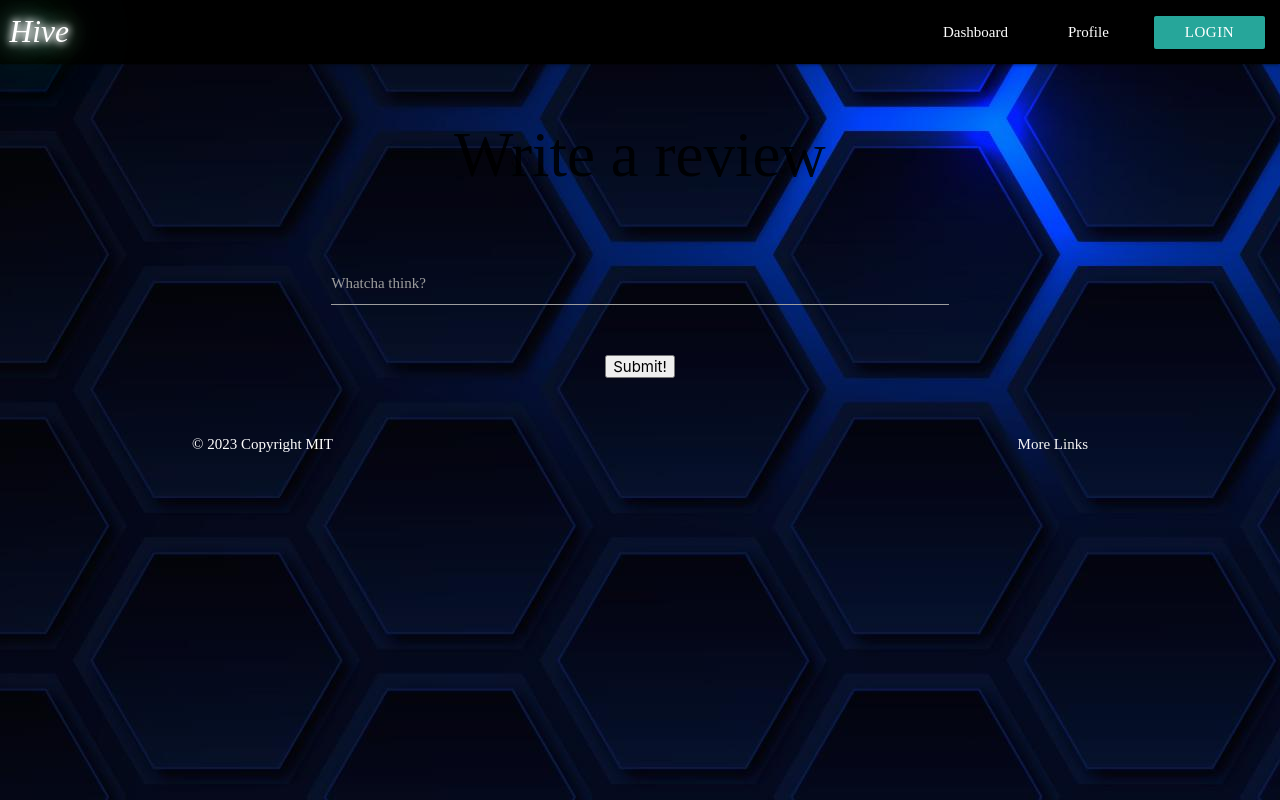
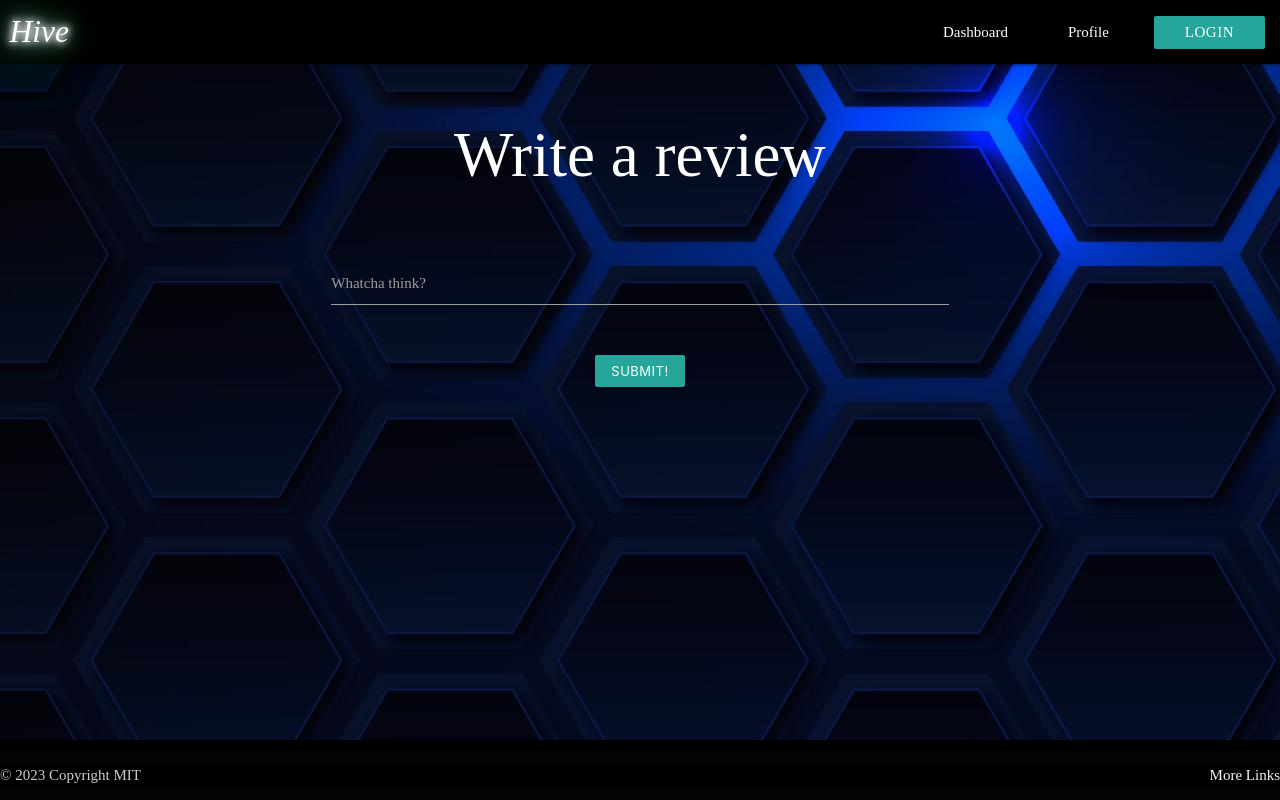
Before and after one commit to blickenderfer/hive, a React (Vite) app in the folder client/: page /review/1 in a window 1280 px wide. Built offline with nearby package versions, Linux system fonts and the light colour scheme; a web font is replaced by a local one.

Commit message:
added the footer, fixed it to the bottom, made the txt on the review page white, and made the submit button the same as the others

```diff
--- a/client/src/App.css
+++ b/client/src/App.css
@@ -164,8 +164,16 @@
   border-radius: 10px;
 }
 
-.footer-copyright {
-  display: flex;
+
+.container {
+  flex: 1; /* This ensures that the container grows to fill the remaining space. */
+}
 
 
+.page-footer {
+  background-color: black;
+  position: absolute; /* Ensure the footer stays at the bottom of the viewport. */
+  bottom: 0; /* Position the footer at the bottom of the viewport. */
+  width: 100%;
+  padding-top: 10px;
 }
--- a/client/src/components/footer.jsx
+++ b/client/src/components/footer.jsx
@@ -4,14 +4,16 @@
 export default function Footer({ handlePageChange }) {
   return (
     <>
-    <div className="footer white-text">
-    <div className="footer-copyright">
-            <div className="container">
+      <div className="page-footer black white-text">
+        <div className="footer-copyright">
+          <div className="container black">
             © 2023 Copyright MIT
-            <a className="grey-text text-lighten-4 right" href="#!">More Links</a>
-            </div>
+            <a className="grey-text text-lighten-4 right" href="#!">
+              More Links
+            </a>
           </div>
-          </div>
-          </>
-  )
-};
+        </div>
+      </div>
+    </>
+  );
+}
--- a/client/src/components/pages/Review.jsx
+++ b/client/src/components/pages/Review.jsx
@@ -61,7 +61,7 @@
     return (
         <>
             <div className='section center-align'>
-                <h1 className="">Write a review</h1>
+                <h1 className="white-text">Write a review</h1>
             </div>
             <div className="section row">
                 <form className="col s12">
@@ -73,7 +73,7 @@
                         </div>
                     </div>
                     <div className="row center-align">
-                        <button type="submit" onClick={reviewHandler}>Submit!</button>
+                        <button type="submit" className="waves-effect waves-light btn-small" onClick={reviewHandler}>Submit!</button>
                     </div>
                 </form>
             </div>
```
